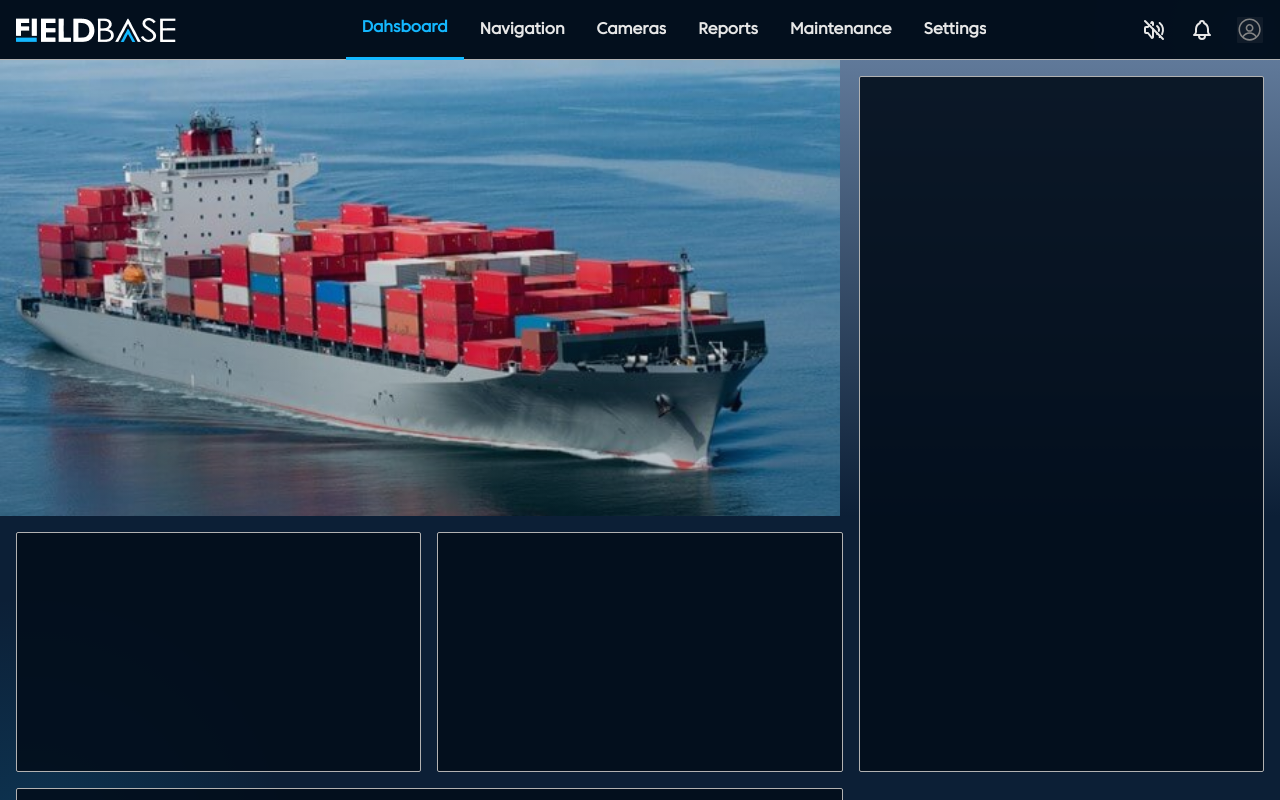
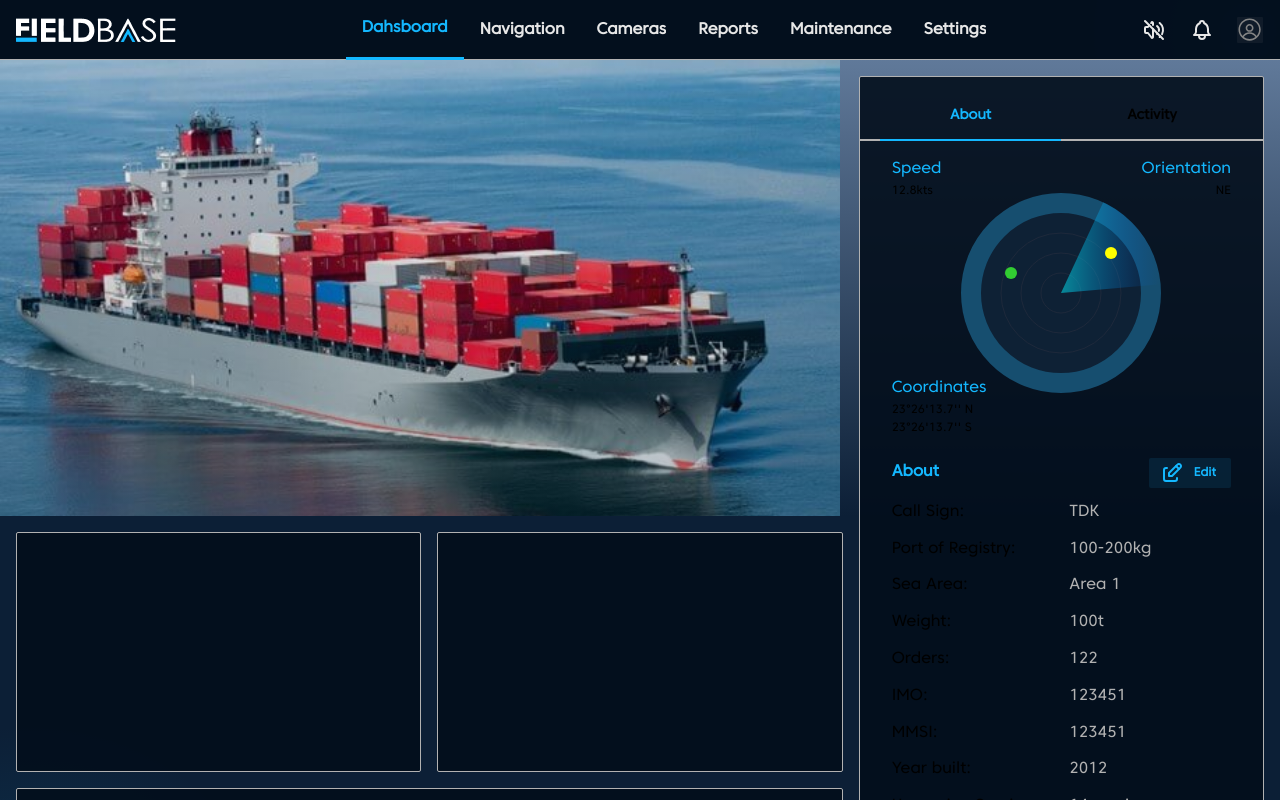
Before and after one commit to fbase-dev/surveillance_systems_ui, a Next.js app: page /admin/dashboard in a window 1280 px wide. Shown: the top 800 px of the page. Built offline with nearby package versions, Linux system fonts and the light colour scheme.

Commit message:
Dashboard page (Details Card) IP

```diff
--- a/src/app/admin/dashboard/page.tsx
+++ b/src/app/admin/dashboard/page.tsx
@@ -1,3 +1,4 @@
+"use client"
 import CamCard from "@/components/Dashboard/CamCard";
 import DetailsCard from "@/components/Dashboard/DetailsCard";
 import FrequencyCard from "@/components/Dashboard/FrequencyCard";
--- a/src/app/theme.tsx
+++ b/src/app/theme.tsx
@@ -152,13 +152,6 @@ export const theme = createTheme({
         Badge: {
           defaultProps: {
             radius: "sm",
-          },
-        },
-        Tabs: {
-          defaultProps: {
-            style: {
-              "--tab-border-color": "#434B57",
-            },
           },
         },
         ScrollArea: {
--- /dev/null
+++ b/src/components/Dashboard/AboutSection.tsx
@@ -0,0 +1,33 @@
+import { Button, Flex, SimpleGrid, Stack, Text } from "@mantine/core";
+import { IconEdit } from "@tabler/icons-react";
+import Property from "./Property";
+
+export default function AboutSection() {
+  return (
+    <Stack gap={"sm"}>
+      <Flex justify={"space-between"} align={"center"}>
+        <Text fz={"md"} fw={"bold"} c={"deep-blue.6"}>
+          About
+        </Text>
+        <Button
+          size="xs"
+          c={"#14B8FF"}
+          variant="light"
+          leftSection={<IconEdit />}
+        >
+          Edit
+        </Button>
+      </Flex>
+      <Property title="Call Sign" value="TDK" />
+      <Property title="Port of Registry" value="100-200kg" />
+      <Property title="Sea Area" value="Area 1" />
+      <Property title="Weight" value="100t" />
+      <Property title="Orders" value="122" />
+      <Property title="IMO" value="123451" />
+      <Property title="MMSI" value="123451" />
+      <Property title="Year built" value="2012" />
+      <Property title="Upcoming Services" value="14 services" />
+      <Property title="Equipments" value="12 equipments" />
+    </Stack>
+  );
+}
--- /dev/null
+++ b/src/components/Dashboard/AboutTab.tsx
@@ -0,0 +1,16 @@
+import { useState, useEffect } from "react";
+import ShipRadar from "./ShipRadar";
+import { Flex, Stack, Text } from "@mantine/core";
+import RadarSection from "./RadarSection";
+import AboutSection from "./AboutSection";
+import ContactsSection from "./ContactsSection";
+
+export default function AboutTab() {
+  return (
+    <Stack gap={"lg"}>
+      <RadarSection />
+      <AboutSection />
+      <ContactsSection />
+    </Stack>
+  );
+}
--- /dev/null
+++ b/src/components/Dashboard/ContactsSection.tsx
@@ -0,0 +1,25 @@
+import { Stack, Flex, Button, Text } from "@mantine/core";
+import { IconEdit } from "@tabler/icons-react";
+import Property from "./Property";
+
+export default function ContactsSection() {
+  return (
+    <Stack gap={"sm"}>
+      <Flex justify={"space-between"} align={"center"}>
+        <Text fz={"md"} fw={"bold"} c={"deep-blue.6"}>
+          About
+        </Text>
+        <Button
+          size="xs"
+          c={"#14B8FF"}
+          variant="light"
+          leftSection={<IconEdit />}
+        >
+          Edit
+        </Button>
+      </Flex>
+      <Property title="Captain" value="John Doe" />
+      <Property title="Role" value="Lead Sailor" />
+    </Stack>
+  );
+}
--- a/src/components/Dashboard/DetailsCard.tsx
+++ b/src/components/Dashboard/DetailsCard.tsx
@@ -1,9 +1,10 @@
 import { Card } from "@mantine/core";
+import DetailsCardTab from "./DetailsCardTab";
 
 export default function DetailsCard(){
     return(
-        <Card mih={"87vh"}>
-
+        <Card mih={"87vh"} p={"md"}>
+            <DetailsCardTab />
         </Card>
     )
 }
--- /dev/null
+++ b/src/components/Dashboard/DetailsCardTab.tsx
@@ -0,0 +1,20 @@
+import { Tabs, TabsList, TabsPanel, TabsTab } from "@mantine/core";
+import { useState } from "react";
+import AboutTab from "./AboutTab";
+
+export default function DetailsCardTab() {
+  const [activeTab, setActiveTab] = useState<string | null>("about");
+  return (
+    <Tabs value={activeTab} onChange={setActiveTab}>
+      <TabsList mx={"-md"} mb={"md"} justify="center">
+        <TabsTab value="about" w={"45%"} py={"md"} fw={600}>About</TabsTab>
+        <TabsTab value="activity"  w={"45%"} py={"md"} fw={600}>Activity</TabsTab>
+      </TabsList>
+
+      <TabsPanel value="about" px={"md"}>
+        <AboutTab />
+      </TabsPanel>
+      <TabsPanel value="activity">Activity panel</TabsPanel>
+    </Tabs>
+  );
+}
--- /dev/null
+++ b/src/components/Dashboard/Property.tsx
@@ -0,0 +1,14 @@
+import { SimpleGrid, Text } from "@mantine/core";
+
+type props = {
+  title: string;
+  value: string;
+};
+export default function Property({ title, value }: props) {
+  return (
+    <SimpleGrid cols={2}>
+      <Text>{title}:</Text>
+      <Text c={"gray.3"}>{value}</Text>
+    </SimpleGrid>
+  );
+}
--- /dev/null
+++ b/src/components/Dashboard/RadarSection.tsx
@@ -0,0 +1,71 @@
+import { Stack, Flex, Text } from "@mantine/core";
+import { useState, useEffect, ReactNode } from "react";
+import ShipRadar from "./ShipRadar";
+
+type MetricProps = {
+  title: string;
+  value: string | ReactNode;
+  textAlign?: "left" | "right" | "center" | "justify";
+};
+
+export function Metric({ title, value, textAlign = "left" }: MetricProps) {
+  return (
+    <Stack gap="0">
+      <Text c="deep-blue.6">{title}</Text>
+      {typeof value === "string" ? <Text fz={"xs"} ta={textAlign}>{value}</Text> : value}
+    </Stack>
+  );
+}
+
+export default function () {
+  const [heading, setHeading] = useState(0);
+
+  useEffect(() => {
+    // Simulate heading changes
+    const interval = setInterval(() => {
+      setHeading((prev) => (prev + 5) % 360);
+    }, 500);
+    return () => clearInterval(interval);
+  }, []);
+  return (
+    <Flex justify={"center"} align={"center"} pos={"relative"} p={"lg"}>
+      <Flex
+        justify={"space-between"}
+        w={"100%"}
+        pos={"absolute"}
+        top={0}
+        left={0}
+      >
+        <Metric title={"Speed"} value="12.8kts" />
+        <Metric title={"Orientation"} value="NE" textAlign="right" />
+      </Flex>
+      <ShipRadar
+        heading={heading}
+        speed={12.8}
+        orientation="NE"
+        coordinates="4.4941° N, 7.5149° E"
+        markers={[
+          { x: 50, y: 80, color: "limegreen" },
+          { x: 150, y: 60, color: "yellow" },
+        ]}
+      />
+      <Flex
+        justify={"space-between"}
+        w={"100%"}
+        pos={"absolute"}
+        bottom={0}
+        left={0}
+      >
+        <Metric
+          title={"Coordinates"}
+          value={
+            <Stack gap={0}>
+              <Text fz={"xs"}>23°26'13.7'' N</Text>
+              <Text fz={"xs"}>23°26'13.7'' S</Text>
+            </Stack>
+          }
+        />
+      </Flex>
+    </Flex>
+  );
+}
--- /dev/null
+++ b/src/components/Dashboard/ShipRadar.tsx
@@ -0,0 +1,96 @@
+"use client";
+
+import { Card, Text, Group, Paper } from "@mantine/core";
+import { useState, useEffect } from "react";
+
+function polarToCartesian(
+  cx: number,
+  cy: number,
+  r: number,
+  angleInDegrees: number
+) {
+  const angleInRadians = ((angleInDegrees - 90) * Math.PI) / 180.0;
+  return {
+    x: cx + r * Math.cos(angleInRadians),
+    y: cy + r * Math.sin(angleInRadians),
+  };
+}
+
+function describeSector(
+  cx: number,
+  cy: number,
+  r: number,
+  startAngle: number,
+  endAngle: number
+) {
+  const start = polarToCartesian(cx, cy, r, endAngle);
+  const end = polarToCartesian(cx, cy, r, startAngle);
+  const largeArcFlag = endAngle - startAngle <= 180 ? "0" : "1";
+
+  return [
+    `M ${cx} ${cy}`,
+    `L ${start.x} ${start.y}`,
+    `A ${r} ${r} 0 ${largeArcFlag} 0 ${end.x} ${end.y}`,
+    "Z",
+  ].join(" ");
+}
+
+type Marker = { x: number; y: number; color: string };
+
+type ShipRadarProps = {
+  heading: number;
+  markers: Marker[];
+  speed: number;
+  orientation: string;
+  coordinates: string;
+};
+
+export default function ShipRadar({
+  heading,
+  markers,
+  speed,
+  orientation,
+  coordinates,
+}: ShipRadarProps) {
+  const sectorPath = describeSector(100, 100, 100, heading - 30, heading + 30);
+  return (
+    <Paper p="md" radius="md" bg={"transparent"}>
+      <svg viewBox="0 0 200 200" width="200" height="200">
+        <defs>
+          <radialGradient id="sectorRadial" cx="50%" cy="50%" r="50%">
+            <stop offset="0%" stopColor="#14B8FFAF" stopOpacity="0.5" />
+            <stop offset="100%" stopColor="#0057ff" stopOpacity="0" />
+          </radialGradient>
+        </defs>
+        <defs>
+          <linearGradient id="gradient" x1="0%" y1="0%" x2="100%" y2="0%">
+            <stop offset="0%" stopColor="#00f2ff" stopOpacity="0.5" />
+            <stop offset="100%" stopColor="#0057ff" stopOpacity="0" />
+          </linearGradient>
+        </defs>
+        {/* Radar circle */}
+        <circle
+          cx="100"
+          cy="100"
+          r="90"
+          fill="#0E2135"
+          stroke="#164E6F"
+          strokeWidth="20"
+        />
+
+        {/* Inner concentric circles */}
+        <circle cx="100" cy="100" r="60" fill="none" stroke="#1e293b" strokeWidth="1" />
+        <circle cx="100" cy="100" r="40" fill="none" stroke="#1e293b" strokeWidth="1" />
+        <circle cx="100" cy="100" r="20" fill="none" stroke="#1e293b" strokeWidth="1" />
+
+        {/* Ship indicator */}
+        <path d={sectorPath} fill="url(#gradient)" />
+
+        {/* Dynamic markers */}
+        {markers.map((m, i) => (
+          <circle key={i} cx={m.x} cy={m.y} r="6" fill={m.color} />
+        ))}
+      </svg>
+    </Paper>
+  );
+}
--- a/src/styles/globals.css
+++ b/src/styles/globals.css
@@ -84,8 +84,14 @@ body {
   cursor: grab;
 }
 
+/* active nav link */
 .adminNavLink:where([data-active], [aria-current="page"]) {
   border-bottom: 3px solid var(--mantine-color-deep-blue-6);
   color: var(--mantine-color-deep-blue-6);
   background-color: transparent;
 }
+
+/* active tab */
+.m_539e827b:where([data-active]) {
+  color: var(--tabs-color);
+}
```
